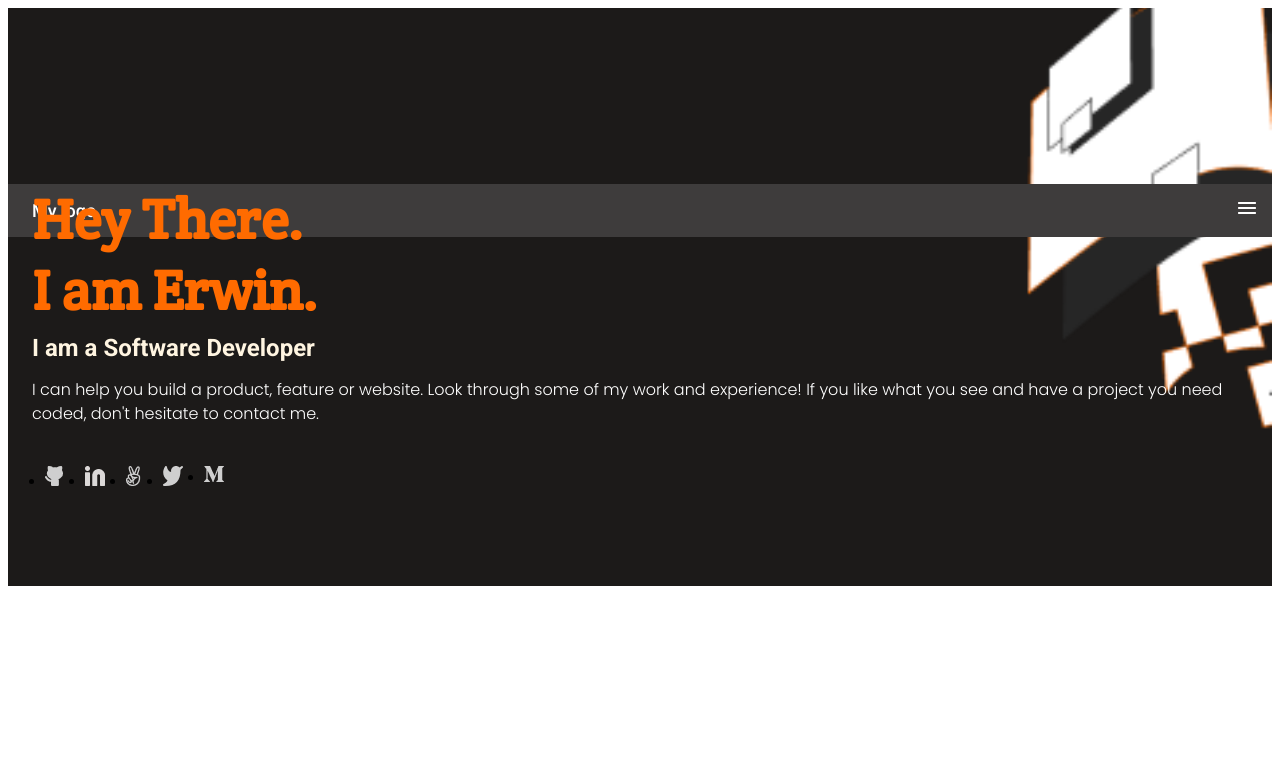
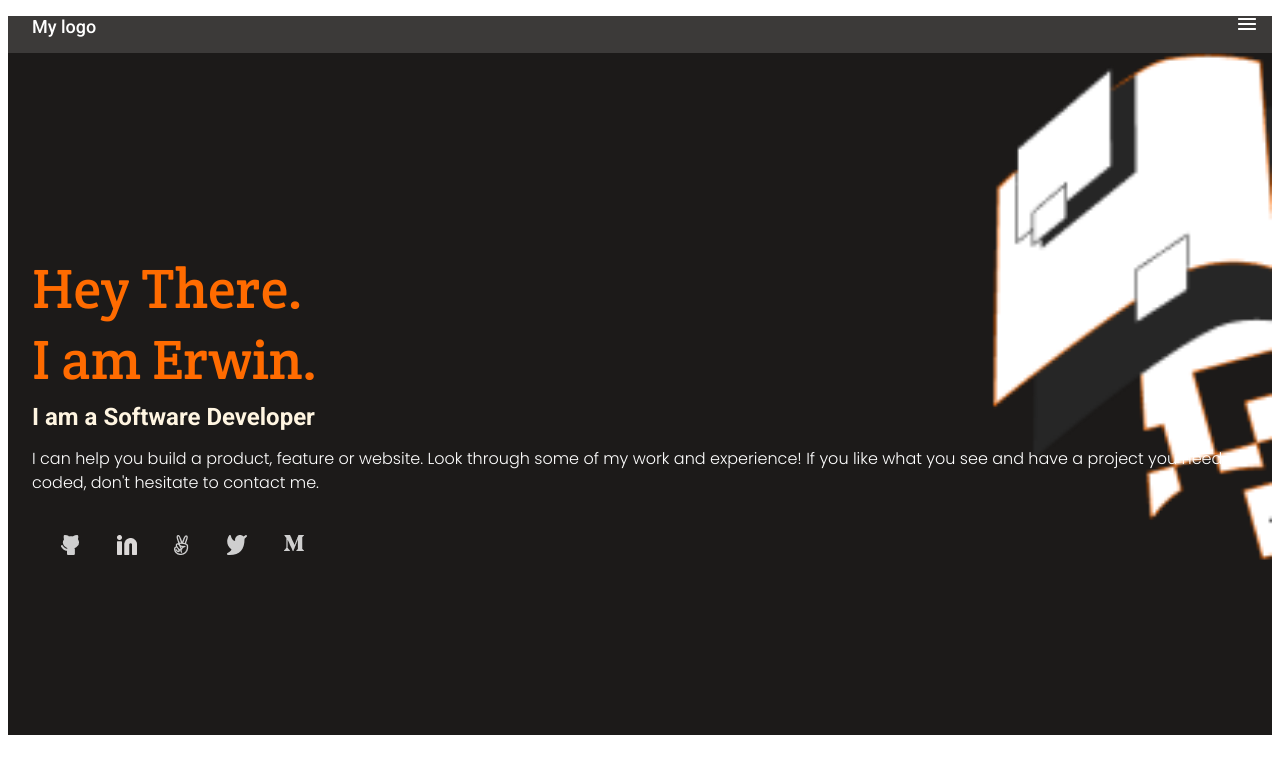
Before and after one commit to eamador1/portfolio, a plain HTML site: page index.html in a window 1280 px wide. Drawn offline with Linux system fonts and the light colour scheme.

Commit message:
Make css styling changes

```diff
--- a/style.css
+++ b/style.css
@@ -2,15 +2,11 @@ font-family: 'Crete Round', serif;
 font-family: 'Poppins', sans-serif;
 font-family: 'Roboto', sans-serif;
 
-body {
-  display: block;
-  margin: 0;
-  padding: 0;
+* {
+  box-sizing: border-box;
 }
 
 .container-header {
-  background-color: #3e3c3c;
-  height: 0;
   width: 100%;
   margin: 0;
 }
@@ -18,10 +14,10 @@ body {
 .button-list {
   display: flex;
   justify-content: space-between;
-  padding-top: 2vh;
+  padding-top: 0;
   padding-bottom: 2vh;
   margin-bottom: 0;
-  background-color: #3e3c3c;
+  background-color: #3c3a39;
   padding-right: 2vh;
   padding-left: 3vh;
 }
@@ -48,17 +44,19 @@ body {
   background-repeat: no-repeat;
   background-position-x: right;
   background-position-y: 110%;
-  background-size: 28%;
-  padding-top: 20vh;
-  padding-bottom: 10vh;
+  background-size: 32%;
+  padding-top: 0;
+  padding-bottom: 20vh;
 }
 
 .hey {
   margin-top: 0;
   margin-bottom: 1vh;
   font-family: 'Crete Round', serif;
+  font-weight: lighter;
   color: #ff6b00;
   font-size: 56px;
+  padding-top: 25vh;
   padding-left: 3vh;
 }
 
@@ -82,9 +80,13 @@ body {
 }
 
 .container-logos {
-  width: 25vh;
+  width: 35vh;
   padding-left: 2vh;
   display: flex;
   justify-content: space-between;
   padding-top: 3vh;
 }
+
+.list-social {
+  list-style: none;
+}
```
